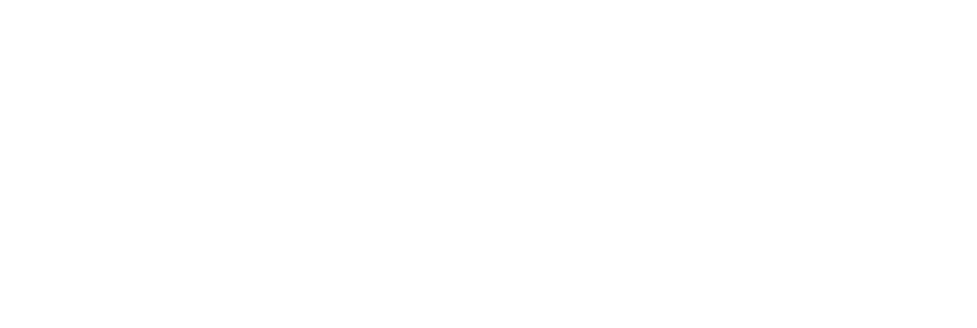
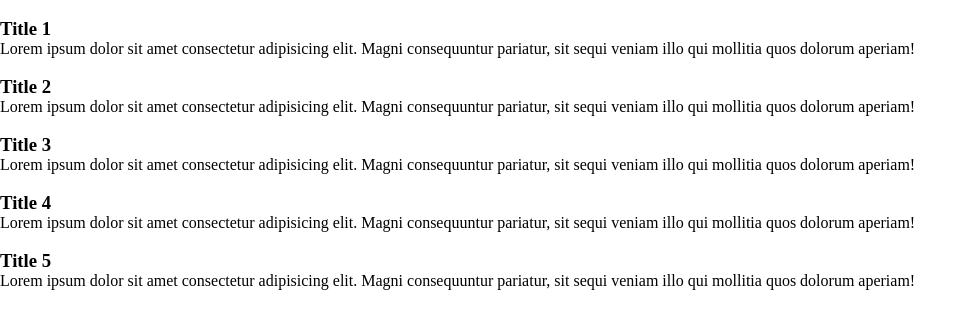
Before and after one commit to MorozOO/Lesson20HtmlItStep, a plain HTML site: page index.html in a window 1280 px wide. Shown: the whole page, without its empty margins (0-977 px from the left). Drawn offline with Linux system fonts and the light colour scheme.

Commit message:
create cars in index.html

```diff
--- a/index.html
+++ b/index.html
@@ -9,11 +9,51 @@
 <body>
     <div class="wrapper">
         <div class="container-cards">
-            <div class="card"></div>
-            <div class="card"></div>
-            <div class="card"></div>
-            <div class="card"></div>
-            <div class="card"></div>
+            <div class="card">
+                <div class="card-image">
+                    <img src="" alt="">
+                </div>
+                <div class="card-body">
+                    <h3 class="card-title">Title 1</h3>
+                    <p class="card-text">Lorem ipsum dolor sit amet consectetur adipisicing elit. Magni consequuntur pariatur, sit sequi veniam illo qui mollitia quos dolorum aperiam!</p>
+                </div>
+            </div>
+            <div class="card">
+                <div class="card-image">
+                    <img src="" alt="">
+                </div>
+                <div class="card-body">
+                    <h3 class="card-title">Title 2</h3>
+                    <p class="card-text">Lorem ipsum dolor sit amet consectetur adipisicing elit. Magni consequuntur pariatur, sit sequi veniam illo qui mollitia quos dolorum aperiam!</p>
+                </div>
+            </div>
+            <div class="card">
+                <div class="card-image">
+                    <img src="" alt="">
+                </div>
+                <div class="card-body">
+                    <h3 class="card-title">Title 3</h3>
+                    <p class="card-text">Lorem ipsum dolor sit amet consectetur adipisicing elit. Magni consequuntur pariatur, sit sequi veniam illo qui mollitia quos dolorum aperiam!</p>
+                </div>
+            </div>
+            <div class="card">
+                <div class="card-image">
+                    <img src="" alt="">
+                </div>
+                <div class="card-body">
+                    <h3 class="card-title">Title 4</h3>
+                    <p class="card-text">Lorem ipsum dolor sit amet consectetur adipisicing elit. Magni consequuntur pariatur, sit sequi veniam illo qui mollitia quos dolorum aperiam!</p>
+                </div>
+            </div>
+            <div class="card">
+                <div class="card-image">
+                    <img src="" alt="">
+                </div>
+                <div class="card-body">
+                    <h3 class="card-title">Title 5</h3>
+                    <p class="card-text">Lorem ipsum dolor sit amet consectetur adipisicing elit. Magni consequuntur pariatur, sit sequi veniam illo qui mollitia quos dolorum aperiam!</p>
+                </div>
+            </div>
         </div>
     </div>
 </body>
```
